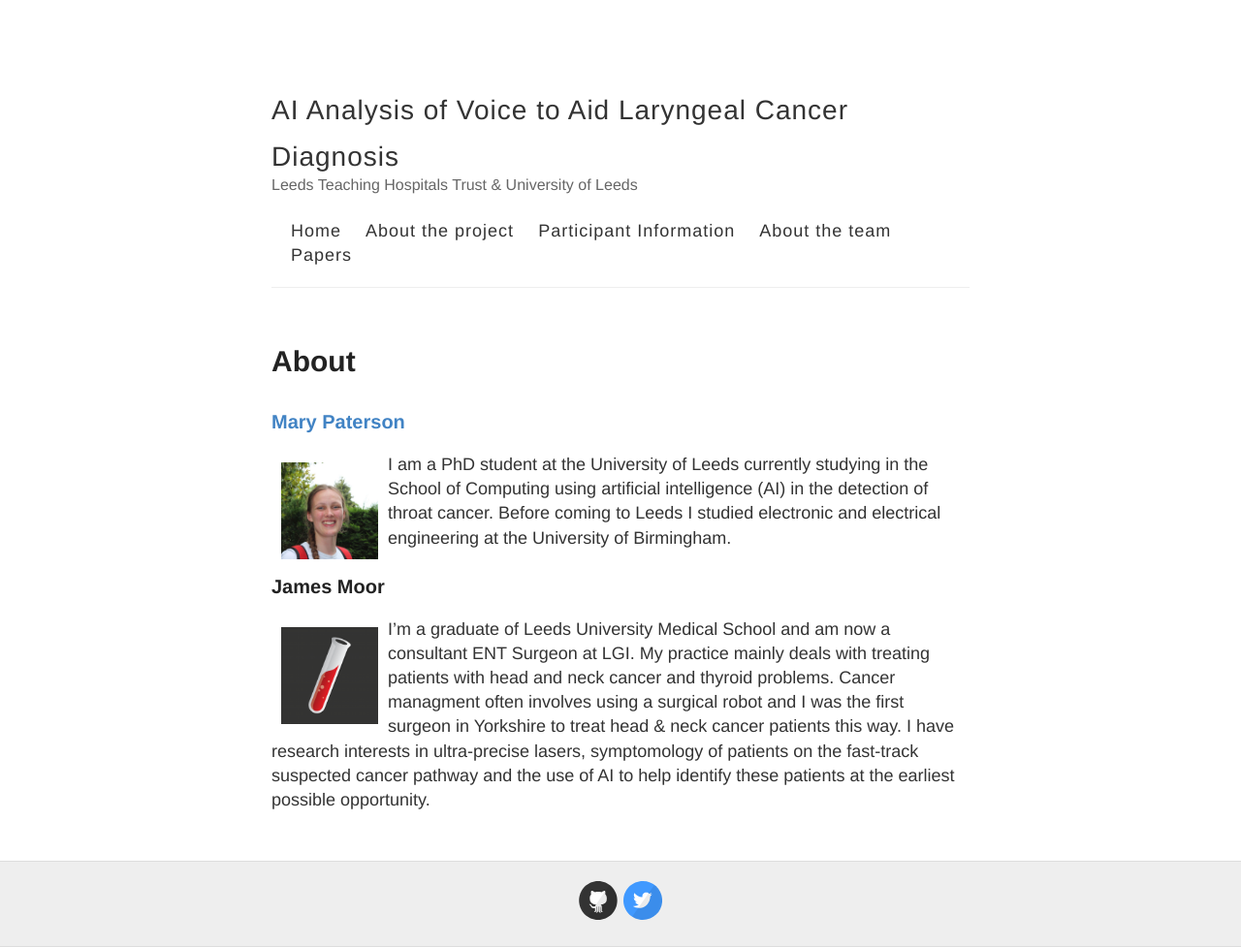
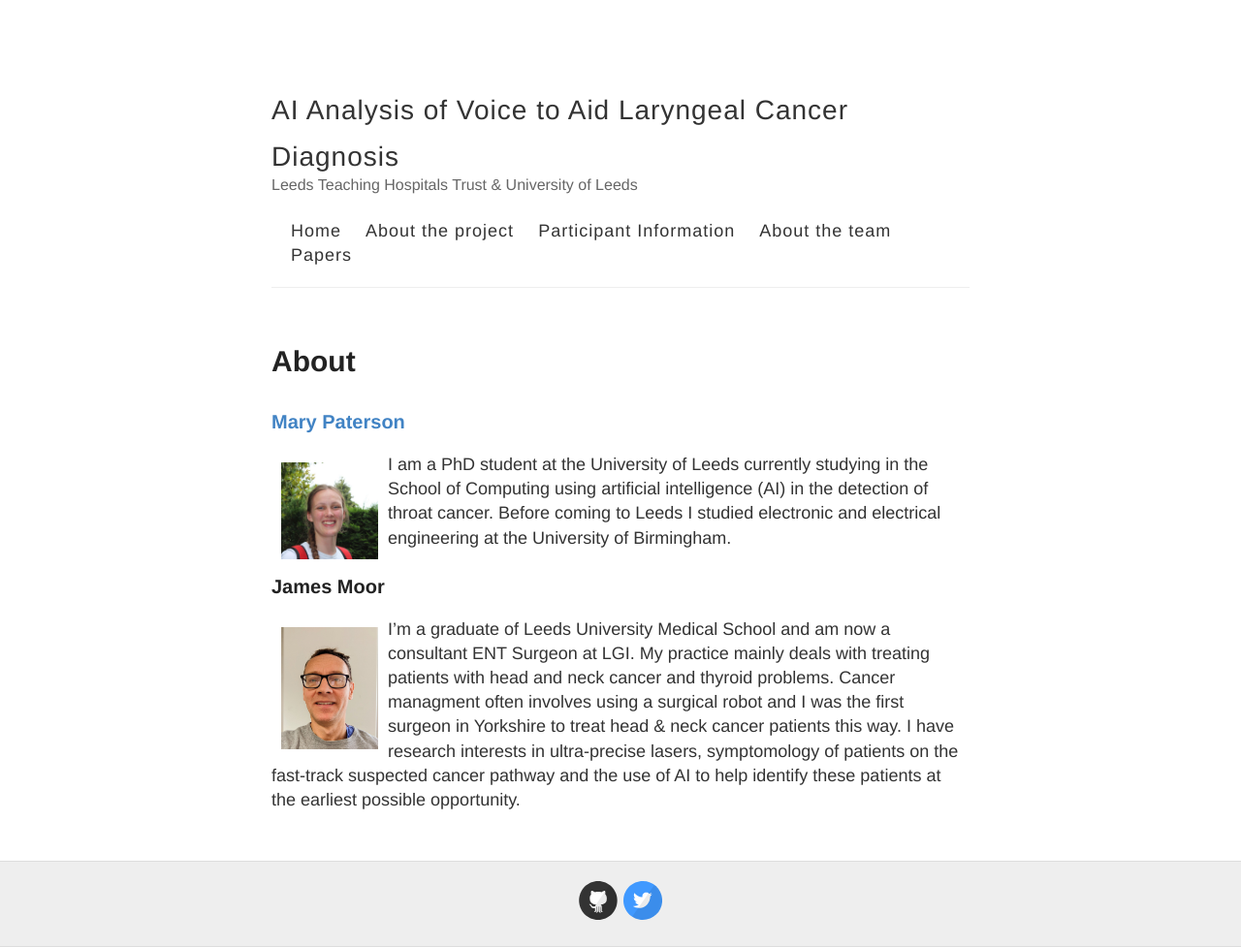
Before and after one commit to mary-paterson/mary-paterson.github.io, a Jekyll site: the page built from about.md, in a window 1280 px wide. Shown: the whole page at 97% size. Built offline with Jekyll 4.4.1, drawn with Linux system fonts in a browser that asks for light colours.

Commit message:
Update about.md

```diff
--- a/about.md
+++ b/about.md
@@ -9,4 +9,4 @@ permalink: /about/
 <img  align="left" width="100"  src="/images/Profile.jpg" style="margin:10px 10px"> I am a PhD student at the University of Leeds currently studying in the School of Computing using artificial intelligence (AI) in the detection of throat cancer. Before coming to Leeds I studied electronic and electrical engineering at the University of Birmingham.
 <br>
 ### James Moor
-<img  align="left" width="100"  src="/images/jekyll-logo.png" style="margin:10px 10px"> I'm a graduate of Leeds University Medical School and am now a consultant ENT Surgeon at LGI. My practice mainly deals with treating patients with head and neck cancer and thyroid problems. Cancer managment often involves using a surgical robot and I was the first surgeon in Yorkshire to treat head & neck cancer patients this way. I have research interests in ultra-precise lasers, symptomology of patients on the fast-track suspected cancer pathway and the use of AI to help identify these patients at the earliest possible opportunity.
+<img  align="left" width="100"  src="/images/JimProfile.jpg" style="margin:10px 10px"> I'm a graduate of Leeds University Medical School and am now a consultant ENT Surgeon at LGI. My practice mainly deals with treating patients with head and neck cancer and thyroid problems. Cancer managment often involves using a surgical robot and I was the first surgeon in Yorkshire to treat head & neck cancer patients this way. I have research interests in ultra-precise lasers, symptomology of patients on the fast-track suspected cancer pathway and the use of AI to help identify these patients at the earliest possible opportunity.
```
